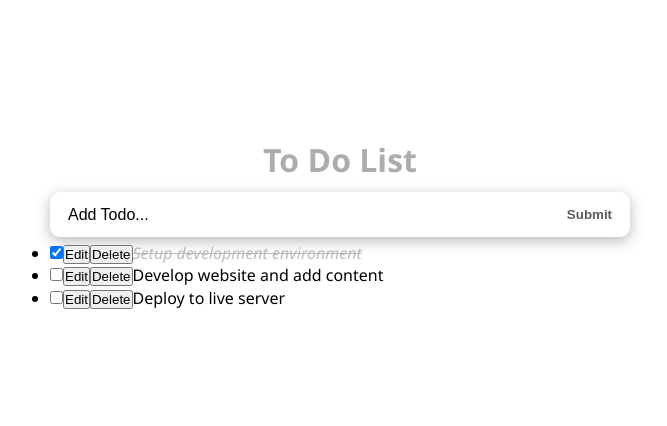
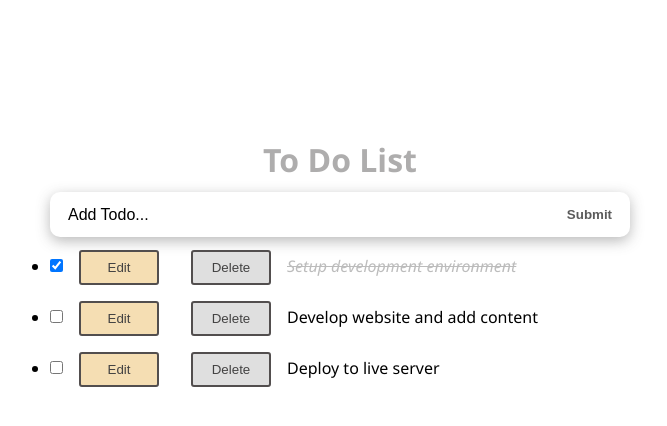
Before and after one commit to otmanTR/To-Do-List-React, a React (Create React App) app: page / in a window 1280 px wide. Shown: the top 426 px of the page, without its empty margins (300-967 px from the left). Built offline with nearby package versions, Linux system fonts and the light colour scheme.

Commit message:
styling changed

```diff
--- a/src/App.css
+++ b/src/App.css
@@ -100,3 +100,19 @@ body {
   border: 1px solid #dfdfdf;
   outline: none;
 }
+
+.button {
+  /* display: inline-block; */
+  border-radius: 3px;
+  padding: 0.5rem 0;
+  margin: 0.5rem 1rem;
+  width: 5rem;
+  background: transparent;
+  color: rgb(67, 66, 66);
+  border: 2px solid rgb(82, 78, 78);
+  background-color: #dfdfdf;
+}
+
+.edit {
+  background-color: wheat;
+}
--- a/src/components/TodoItem.jsx
+++ b/src/components/TodoItem.jsx
@@ -34,8 +34,8 @@ const TodoItem = ({ itemProp, handleChange,delTodo, setUpdate }) => {
           checked={itemProp.completed}
           onChange={() => handleChange(itemProp.id)}
         />
-          <button onClick={handleEditing}>Edit</button>
-        <button onClick={() => delTodo(itemProp.id)}>Delete</button>
+          <button className="button edit" onClick={handleEditing}>Edit</button>
+        <button className="button" onClick={() => delTodo(itemProp.id)}>Delete</button>
         <span style={itemProp.completed ? completedStyle : null}>
         {itemProp.title}
         </span>
```
